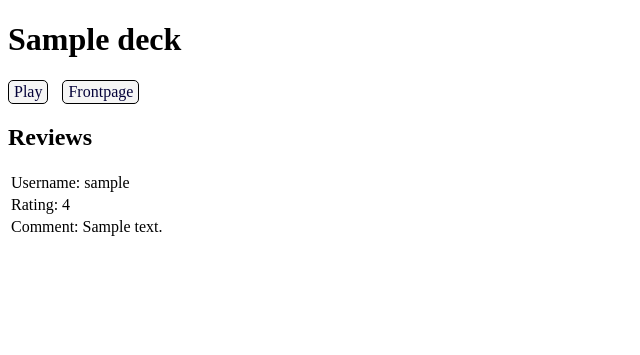
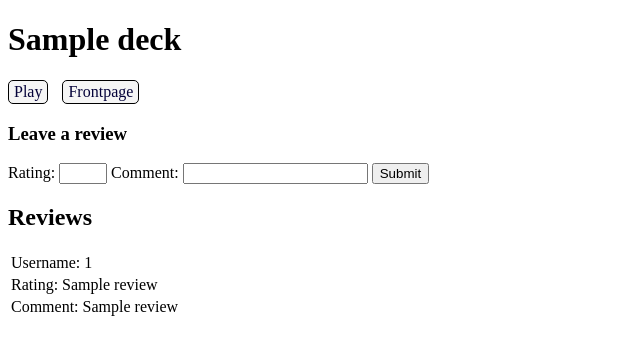
Before and after one commit to AleksiSaxlund/flashcard-website, a Flask app: template templates/deck.html in a window 1280 px wide. Shown: the top 355 px of the page, without its empty margins (0-640 px from the left). Run offline with Flask 3, Linux system fonts and the light colour scheme; the template is opened without the code that fills it: most values are stand-ins (such as "Sample title", 1, 10 or a date in 2020).

Commit message:
Implemented the ability to leave reviews

```diff
--- a/templates/deck.html
+++ b/templates/deck.html
@@ -18,12 +18,24 @@
     </div>
 
     <div>
+        {% if logged_in %}
+        <div>
+            <h3>Leave a review</h3>
+            <form action="/deck/{{deck[0]}}/review" method="post">
+                <label for="rating">Rating:</label>
+                <input type="number" id="rating" name="rating" min="1" max="5" required>
+                <label for="comment">Comment:</label>
+                <input type="text" id="comment" name="comment" required>
+                <input type="submit" value="Submit">
+            </form>
+        </div>
+        {% endif %}
         <h2>Reviews</h2>
         <table>
         {% for review in reviews %}
-            <tr><td>Username: {{review["username"]}}</td></tr>
-            <tr><td>Rating: {{review["rating"]}}</td></tr>
-            <tr><td>Comment: {{review["comment"]}}</td></tr>
+            <tr><td>Username: {{review[0]}}</td></tr>
+            <tr><td>Rating: {{review[1]}}</td></tr>
+            <tr><td>Comment: {{review[2]}}</td></tr>
             <p></p>
         {% endfor %}
         </table>
```
Also changed, not shown: decks_repository.py (+10 -0 lines), routes.py (+11 -2 lines).
